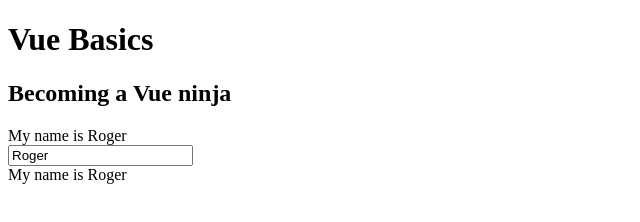
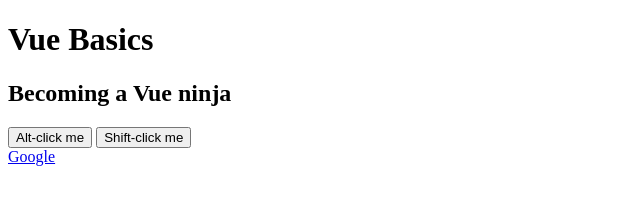
Before and after one commit to rogerccopa/vue-firebase, a plain HTML site: page index.html in a window 1280 px wide. Shown: the whole page, without its empty margins (0-640 px from the left). Drawn offline with nearby package versions, Linux system fonts and the light colour scheme.

Commit message:
Event modifiers

```diff
--- a/app.js
+++ b/app.js
@@ -5,6 +5,8 @@ new Vue({
         name: 'Roger'
     },
     methods: {
-
+        logEvent(){
+            console.log("Hello world!");
+        }
     }
 })
--- a/index.html
+++ b/index.html
@@ -11,10 +11,9 @@
     <h1>Vue Basics</h1>
     <div id="app">
         <h2>{{title}}</h2>
-        My name is {{name}} <br/>
-        <!-- v-model binds this <input> to the Vue instance property 'name' -->
-        <input type="text" v-model="name"> <br/>
-        My name is {{name}} <br/>
+        <button @click.alt="logEvent">Alt-click me</button>
+        <button @click.shift="logEvent">Shift-click me</button> <br/>
+        <a href="https://www.google.com" @click.prevent="logEvent">Google</a>
     </div>
     <script src="app.js"></script>
 </body>
```
